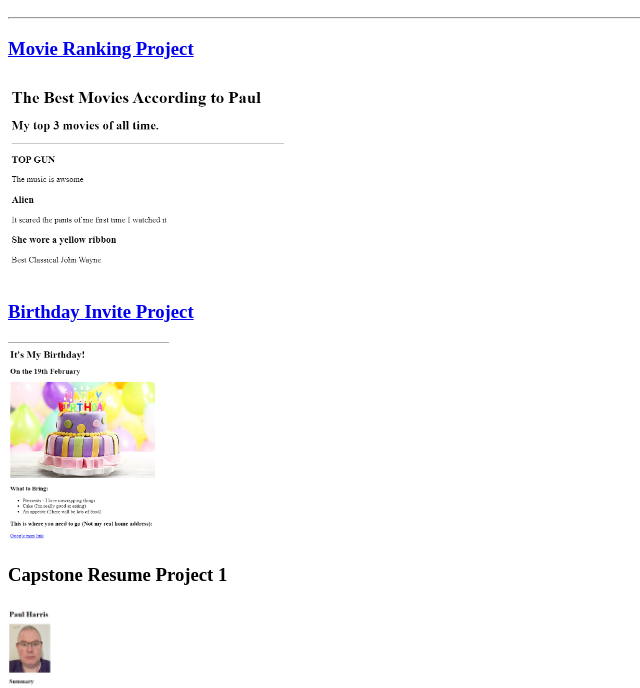
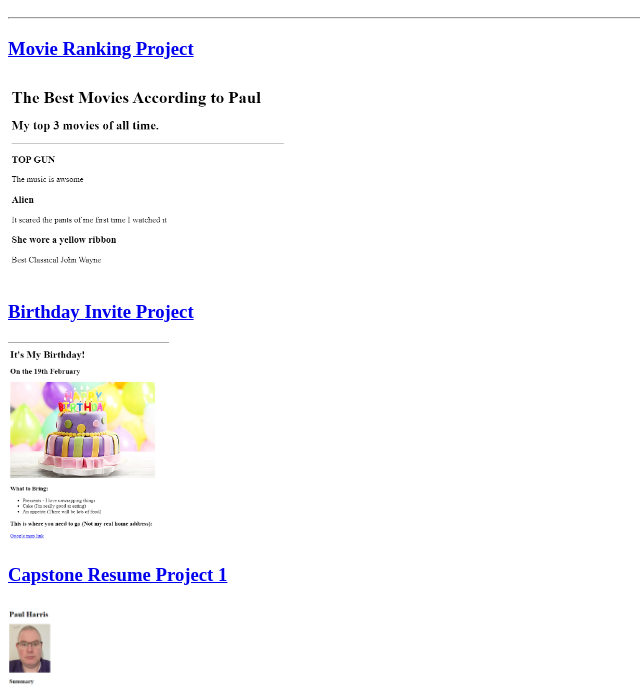
Before and after one commit to paulrharris/html-portfolio, a plain HTML site: page index.html in a window 1280 px wide. Shown: the part 110-798 px from the top of the page, without its empty margins (0-640 px from the left). Drawn offline with Linux system fonts and the light colour scheme.

Commit message:
Add files via upload

```diff
--- a/index.html
+++ b/index.html
@@ -14,7 +14,7 @@
 <img src="./assets/images/movie-ranking.png" height="200"  alt="Screen shot of the Movie Ranking Project"/>
 <h3><a href="./public/birthday-invite.html">Birthday Invite Project</a></h3>
 <img src="./assets/images/birthday-invite.png" height="200" alt="Screen shot of the Birthday invite Project"/>
-<h3><a href="https://paulrharris.github.io/resume/"></a>Capstone Resume Project 1</h3>
+<h3><a href="https://paulrharris.github.io/resume/">Capstone Resume Project 1</a></h3>
 <img src="./assets/images/capstone-resume.png" height="200" alt="screen shot of Capstone Resume Project 1"/>
 <hr/>
 <hr/>
```
